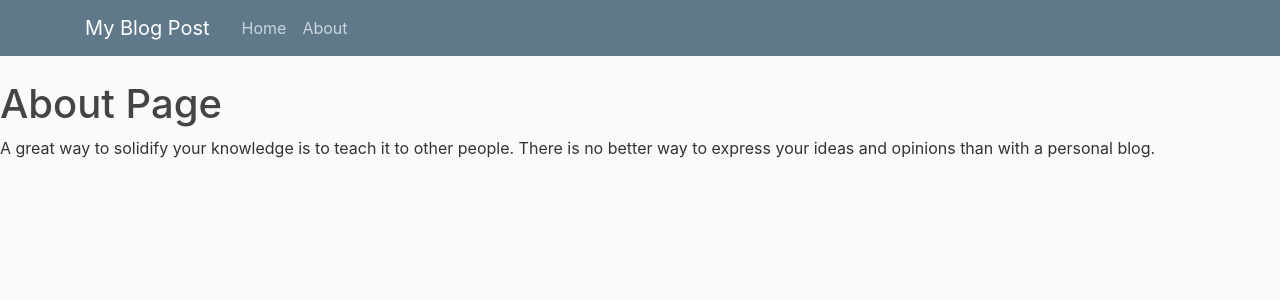
After one commit to Faihope/Blog-post, a Flask app: page /about in a window 1280 px wide. The commit adds this page. Shown: the top 300 px of the page. Run offline with Flask 2, Linux system fonts and the light colour scheme; some libraries are stand-ins or nearby versions.

Commit message:
add About page

```diff
--- a/app/main/views.py
+++ b/app/main/views.py
@@ -0,0 +1,12 @@
+from flask import render_template
+from . import main
+
+
+#views
+@main.route('/')
+def home():
+    return render_template("index.html")
+
+@main.route('/about')
+def about():
+    return render_template("about.html")
--- /dev/null
+++ b/app/templates/about.html
@@ -0,0 +1,5 @@
+{% extends "index.html" %}
+{% block content %}
+    <h1>About Page</h1>
+    <p>A great way to solidify your knowledge is to teach it to other people. There is no better way to express your ideas and opinions than with a personal blog.</p>
+{% endblock content %}
--- a/app/templates/index.html
+++ b/app/templates/index.html
@@ -36,6 +36,6 @@
         </nav>
       </header>
 
-
+      {% block content %}{% endblock %}
 </body>
 </html>
```
Also changed, not shown: app/main/forms.py (deleted, +0 -8 lines).
